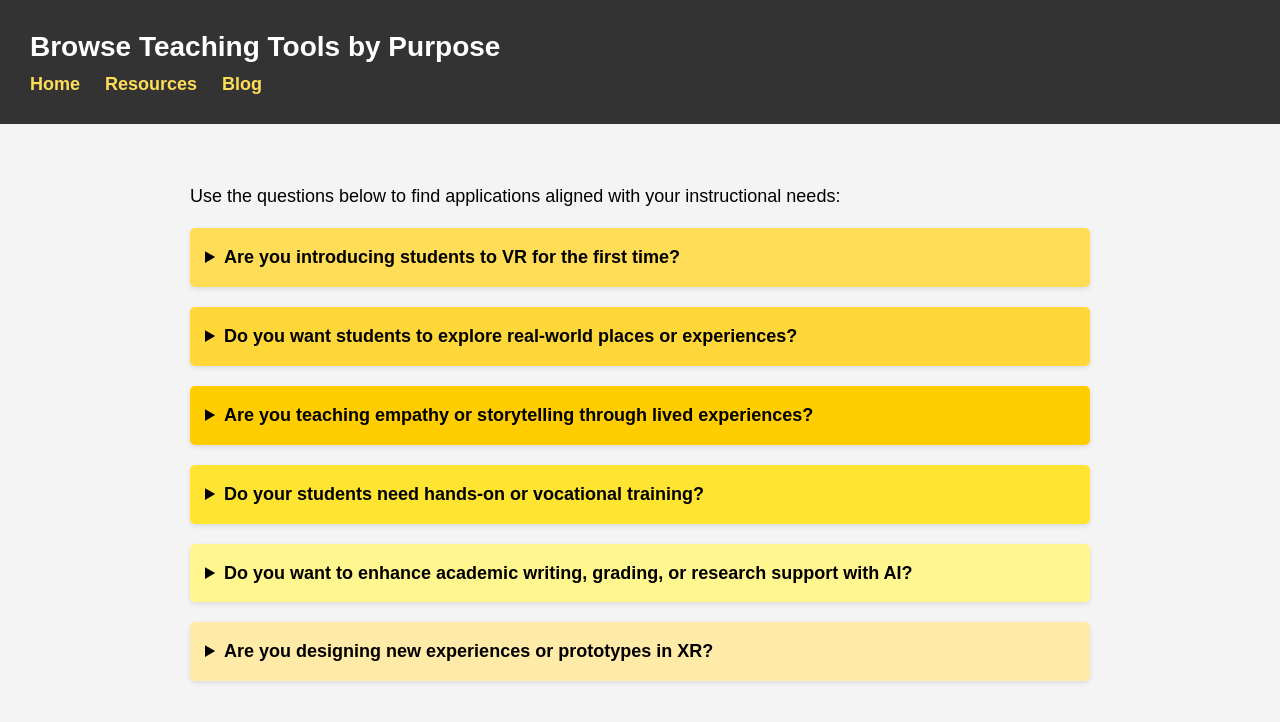
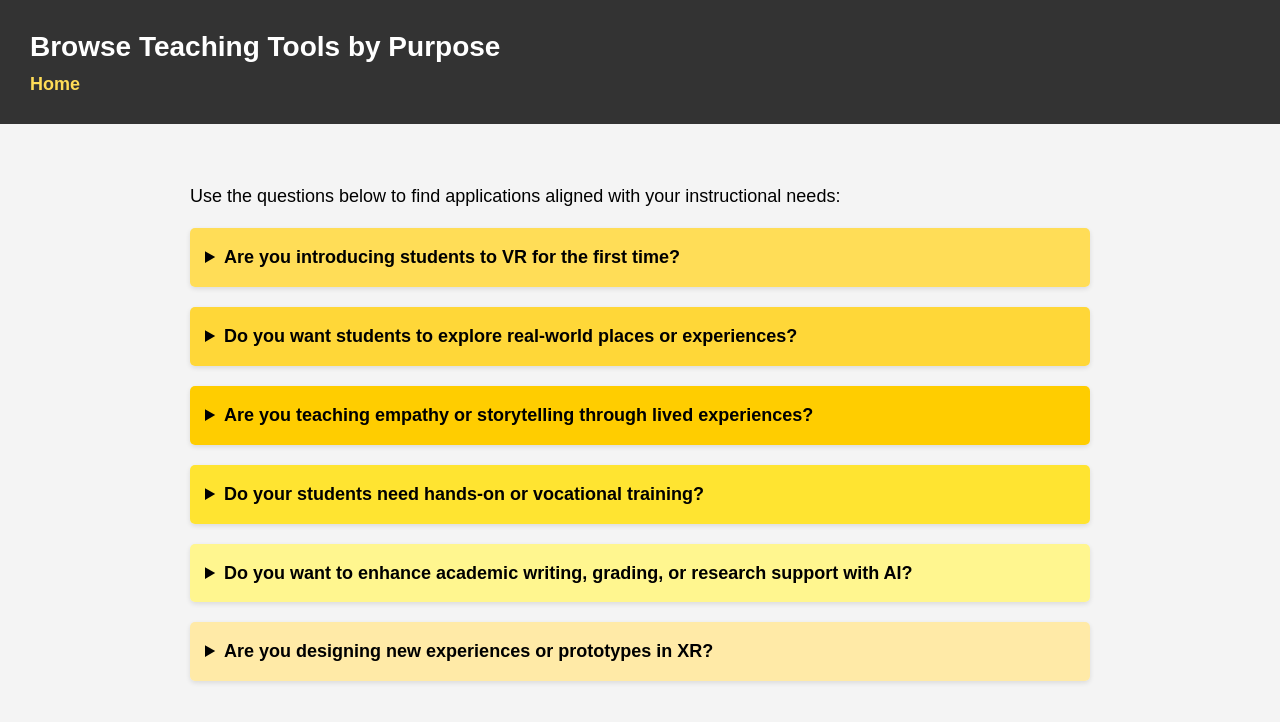
Before and after one commit to NhatAnhvo/vr-ai-teaching-resources, a plain HTML site: page browsing.html in a window 1280 px wide. Drawn offline with Linux system fonts and the light colour scheme.

Commit message:
Update browsing.html

```diff
--- a/browsing.html
+++ b/browsing.html
@@ -110,8 +110,6 @@
     <h1>Browse Teaching Tools by Purpose</h1>
     <nav>
       <a href="index.html">Home</a>
-      <a href="resources.html">Resources</a>
-      <a href="blog.html">Blog</a>
     </nav>
   </header>
 
```
